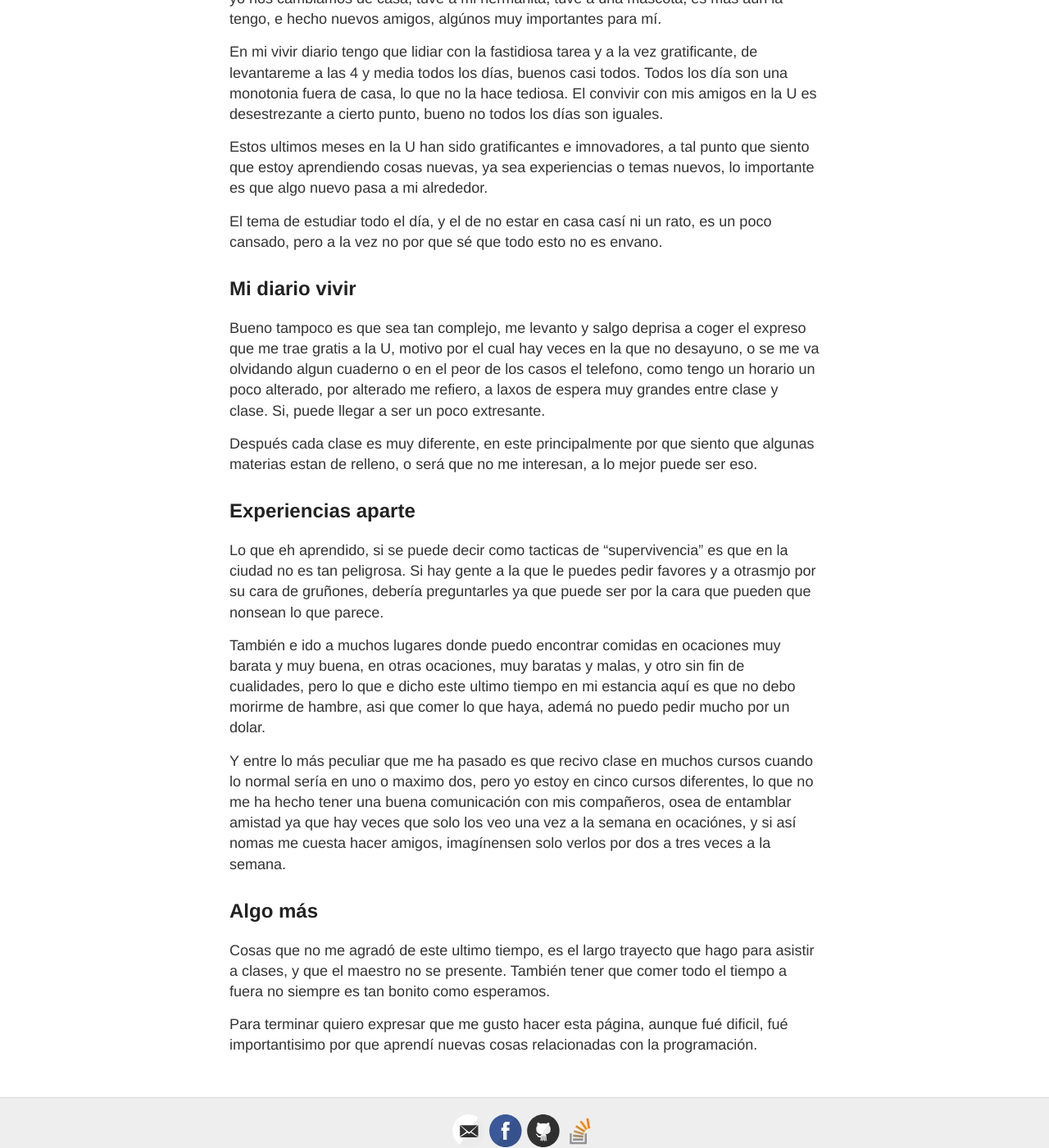
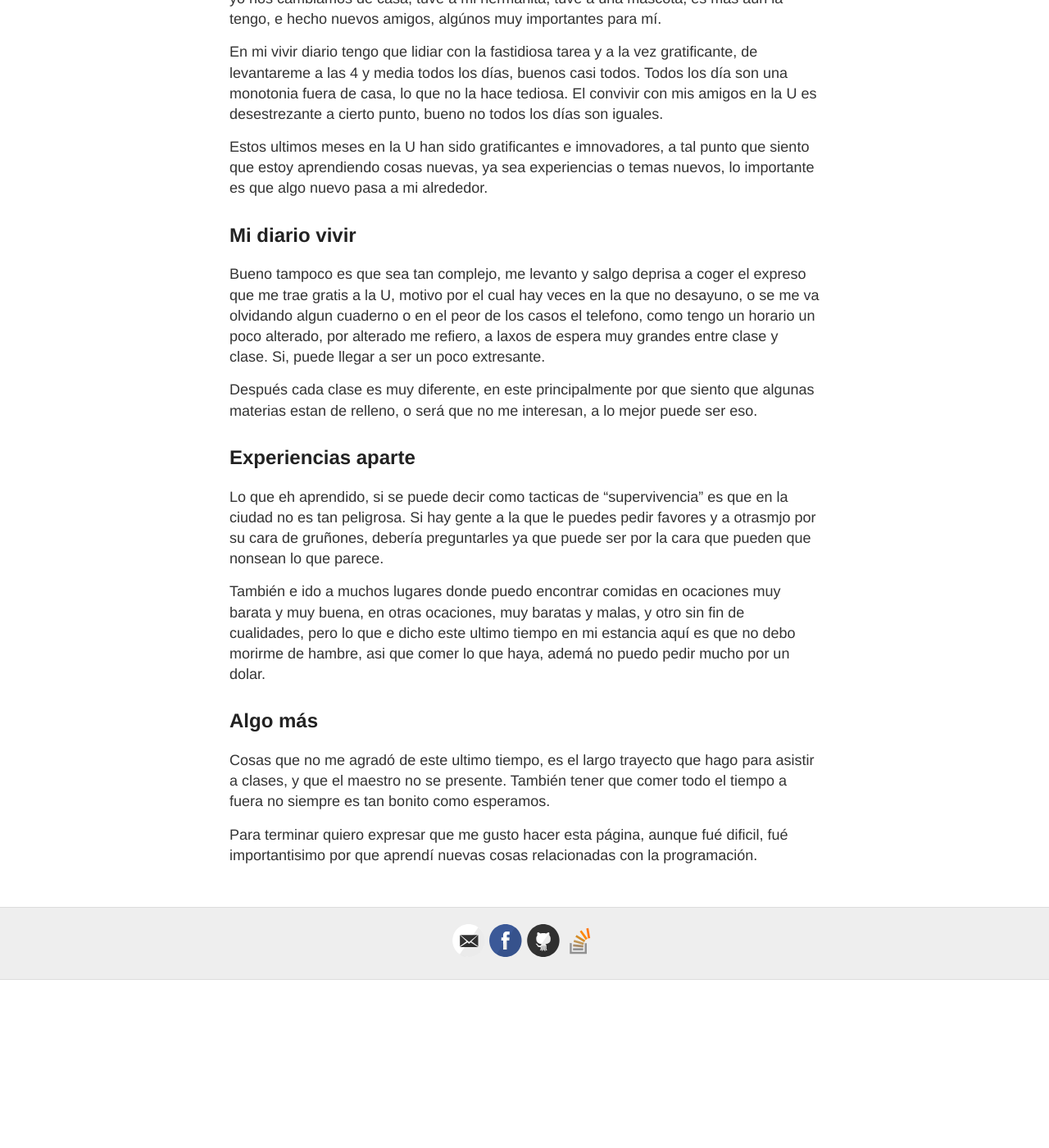
Before and after one commit to andrescharro22/Carlos-F007.github.io, a Jekyll site: the page built from blog.md, in a window 1280 px wide and 1400 px high, scrolled down 331 px. Shown: the whole window at 82% size. Built offline with Jekyll 4.4.1, drawn with Linux system fonts in a browser that asks for light colours; after the commit the page ends 1526 px from its top, so only the background shows below that.

Commit message:
Update blog.md

```diff
--- a/blog.md
+++ b/blog.md
@@ -13,7 +13,6 @@ En mi vivir diario tengo que lidiar con la fastidiosa tarea y a la vez gratifica
 
 Estos ultimos meses en la U han sido gratificantes e imnovadores, a tal punto que siento que estoy aprendiendo cosas nuevas, ya sea experiencias o temas nuevos, lo importante es que algo nuevo pasa a mi alrededor.
 
-El tema de estudiar todo el día, y el de no estar en casa casí ni un rato, es un poco cansado, pero a la vez no por que sé que todo esto no es envano.
 
 
 Mi diario vivir
@@ -32,8 +31,6 @@ es que en la ciudad no es tan peligrosa. Si hay gente  a la que le puedes pedir
 
 También e ido a muchos lugares donde puedo encontrar comidas en ocaciones muy barata y muy buena, en otras ocaciones, muy baratas y malas, y otro sin fin de cualidades, pero lo que e dicho este ultimo tiempo en mi estancia aquí es que no debo morirme de hambre, asi que comer lo que haya, ademá no puedo pedir mucho por un dolar.
 
-Y entre lo más peculiar que me ha pasado es que recivo clase en muchos cursos cuando lo normal sería en uno o maximo dos, pero yo estoy en cinco cursos diferentes, lo que no me ha hecho tener una buena comunicación con mis compañeros,  osea de entamblar amistad ya que hay veces que solo los veo una vez a la semana en ocaciónes, y si así nomas me cuesta hacer amigos, imagínensen solo verlos por dos a tres veces a la semana.
-
 
 Algo más
 --
```
